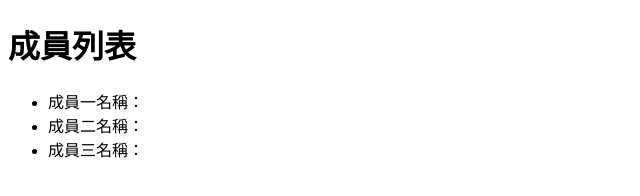
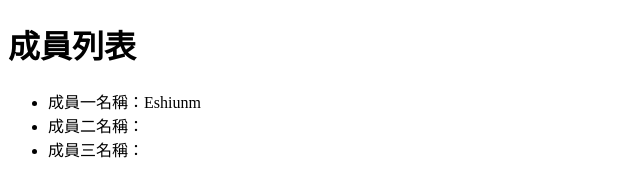
Before and after one commit to Eshiunm/git_task_demo_4, a plain HTML site: page index.html in a window 1280 px wide. Shown: the full height of the page, 0-640 px from the left. Drawn offline with Linux system fonts and the light colour scheme.

Commit message:
新增成員 A

```diff
--- a/index.html
+++ b/index.html
@@ -10,7 +10,7 @@
 <body>
     <h1>成員列表</h1>
     <ul>
-        <li>成員一名稱：</li>
+        <li>成員一名稱：Eshiunm</li>
         <li>成員二名稱：</li>
         <li>成員三名稱：</li>
     </ul>
```
